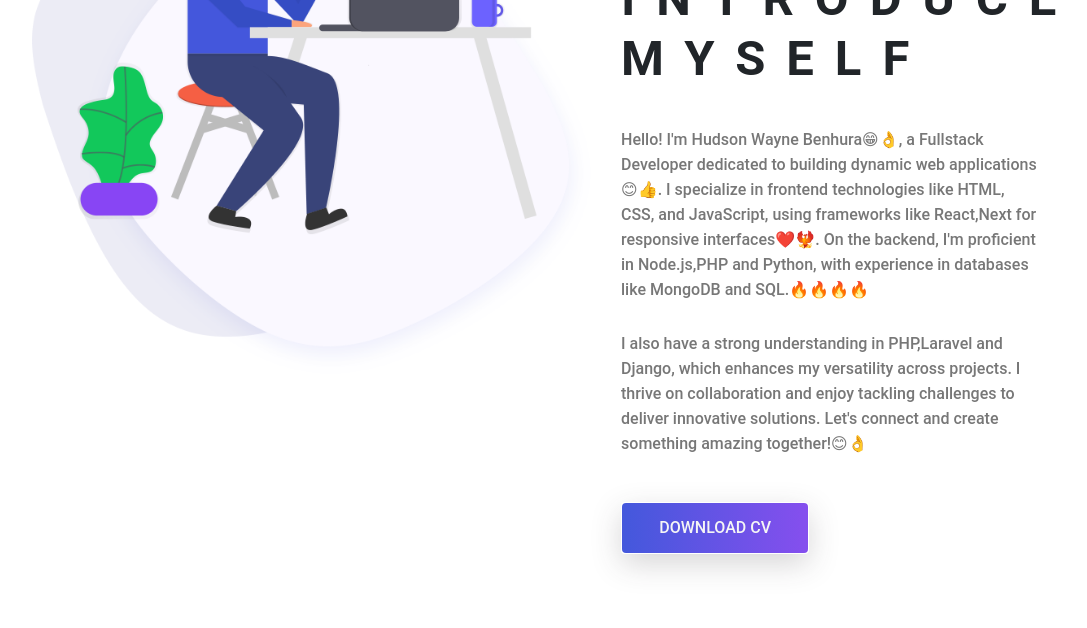
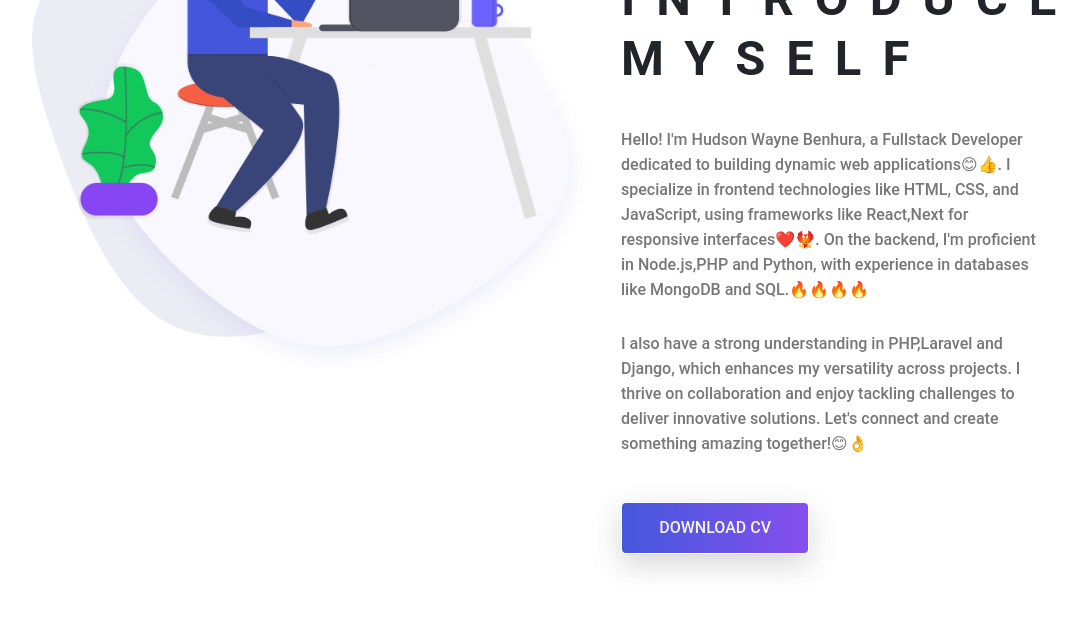
Before and after one commit to HudsonWayne/Waynne.Portfolio, a plain HTML site: page Index.html in a window 1280 px wide. Shown: the part 1020-1648 px from the top of the page, without its empty margins (34-1121 px from the left). Drawn offline with Linux system fonts and the light colour scheme.

Commit message:
initial commit

```diff
--- a/Index.html
+++ b/Index.html
@@ -122,7 +122,7 @@
                         </h2>
                         <div class="paragraph py-4 w-75">
                             <p class="para">
-                                Hello! I'm Hudson Wayne Benhura😁👌, a Fullstack Developer dedicated to building dynamic web applications😊👍. I specialize in frontend technologies like HTML, CSS, and JavaScript, using frameworks like React,Next for responsive interfaces❤️🐦‍🔥. On the backend, I'm proficient in Node.js,PHP and Python, with experience in databases like MongoDB and SQL.🔥🔥🔥🔥
+                                Hello! I'm Hudson Wayne Benhura, a Fullstack Developer dedicated to building dynamic web applications😊👍. I specialize in frontend technologies like HTML, CSS, and JavaScript, using frameworks like React,Next for responsive interfaces❤️🐦‍🔥. On the backend, I'm proficient in Node.js,PHP and Python, with experience in databases like MongoDB and SQL.🔥🔥🔥🔥
                             <p class="para">
                                 I also have a strong understanding in PHP,Laravel and Django, which enhances my versatility across projects. I thrive on collaboration and enjoy tackling challenges to deliver innovative solutions. Let's connect and create something amazing together!😊👌
                             </p>
```
